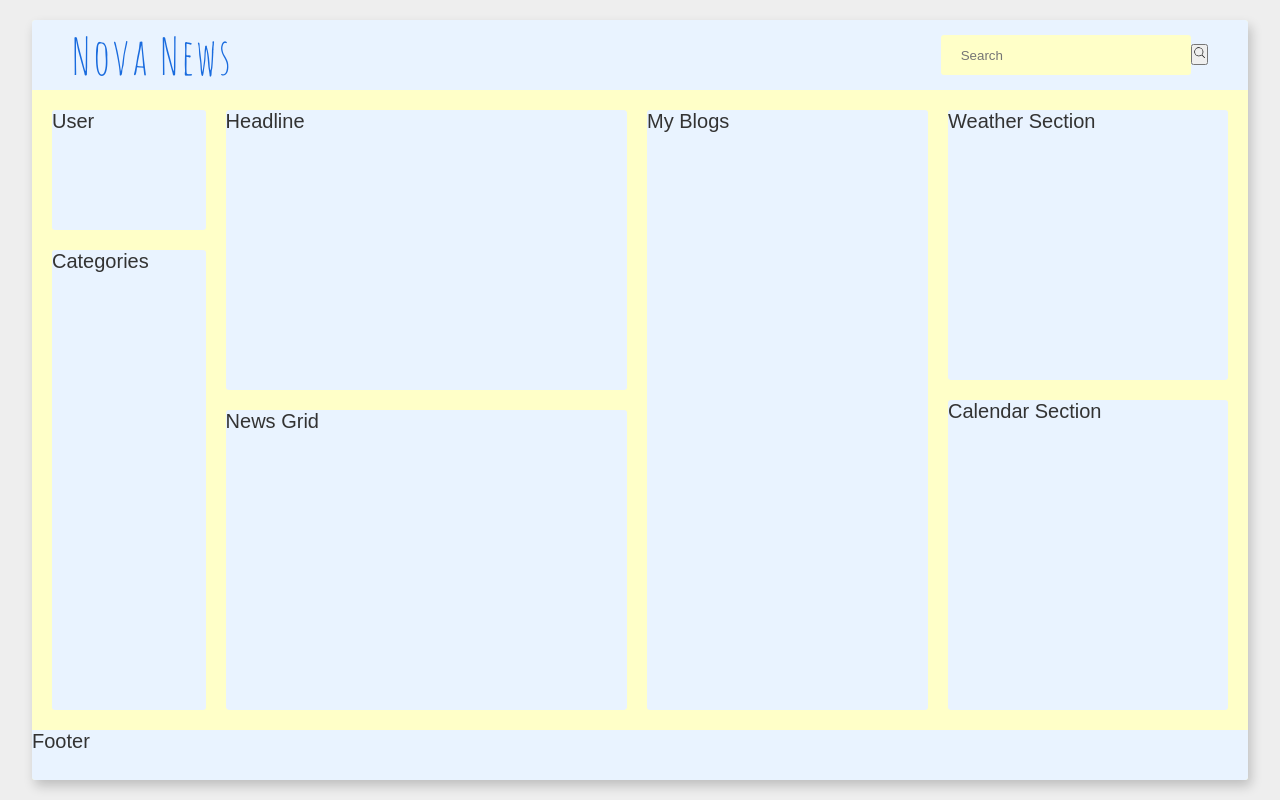
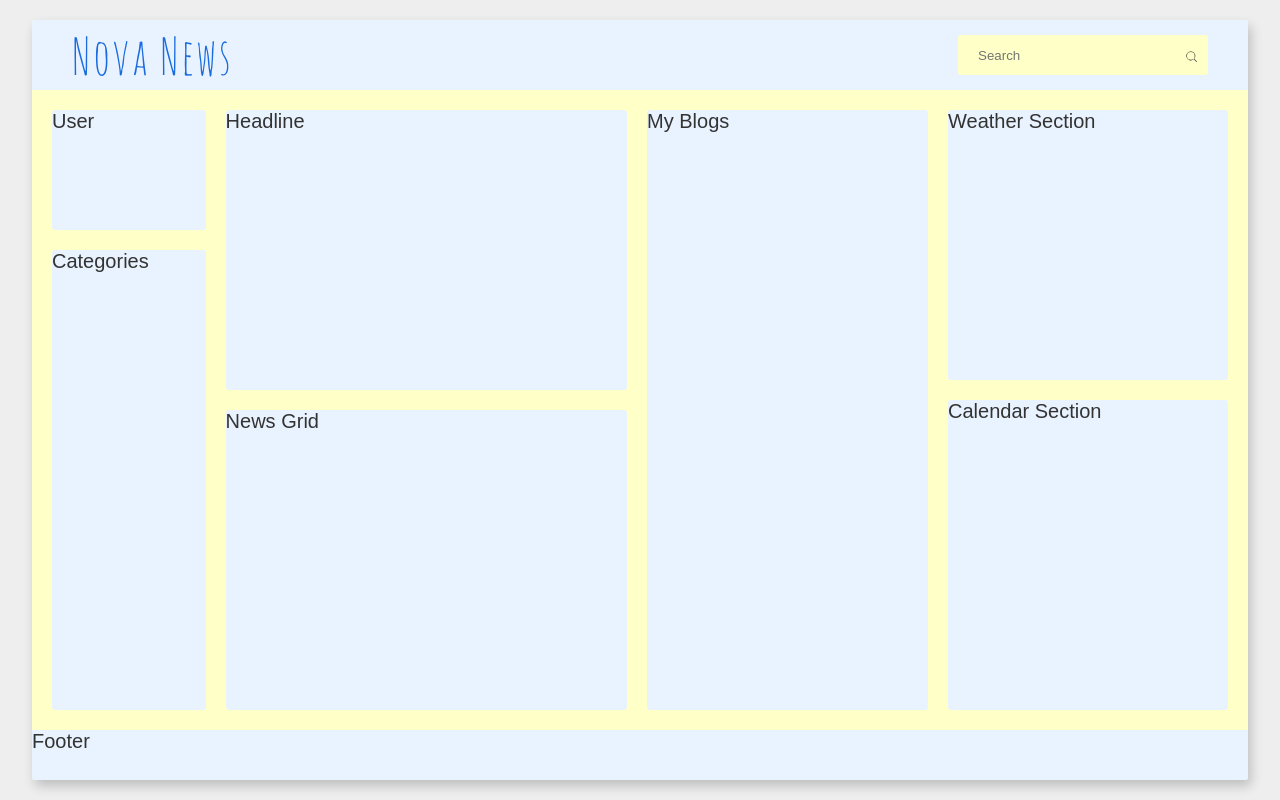
Before and after one commit to Nimira43/Atlas-News, a React (Vite) app: page / in a window 1280 px wide. Built offline with nearby package versions, Linux system fonts and the light colour scheme; a web font is replaced by a local one.

Commit message:
Search bar button styled.

```diff
--- a/src/index.css
+++ b/src/index.css
@@ -83,6 +83,10 @@ html {
   letter-spacing: 0.2rem;;
 }
 
+.search-bar {
+  position: relative;
+}
+
 .search-bar input {
   width: 25rem;
   height: 4rem;
@@ -100,6 +104,16 @@ html {
 
 .search-bar input:focus::placeholder {
   color: transparent;
+}
+
+.search-bar button {
+  background-color: transparent;
+  color: var(--grey-dark);
+  border: none;
+  position: absolute;
+  top: 50%;
+  right: 1rem;
+  transform: translateY(-30%);
 }
 
 .news-content {
```
